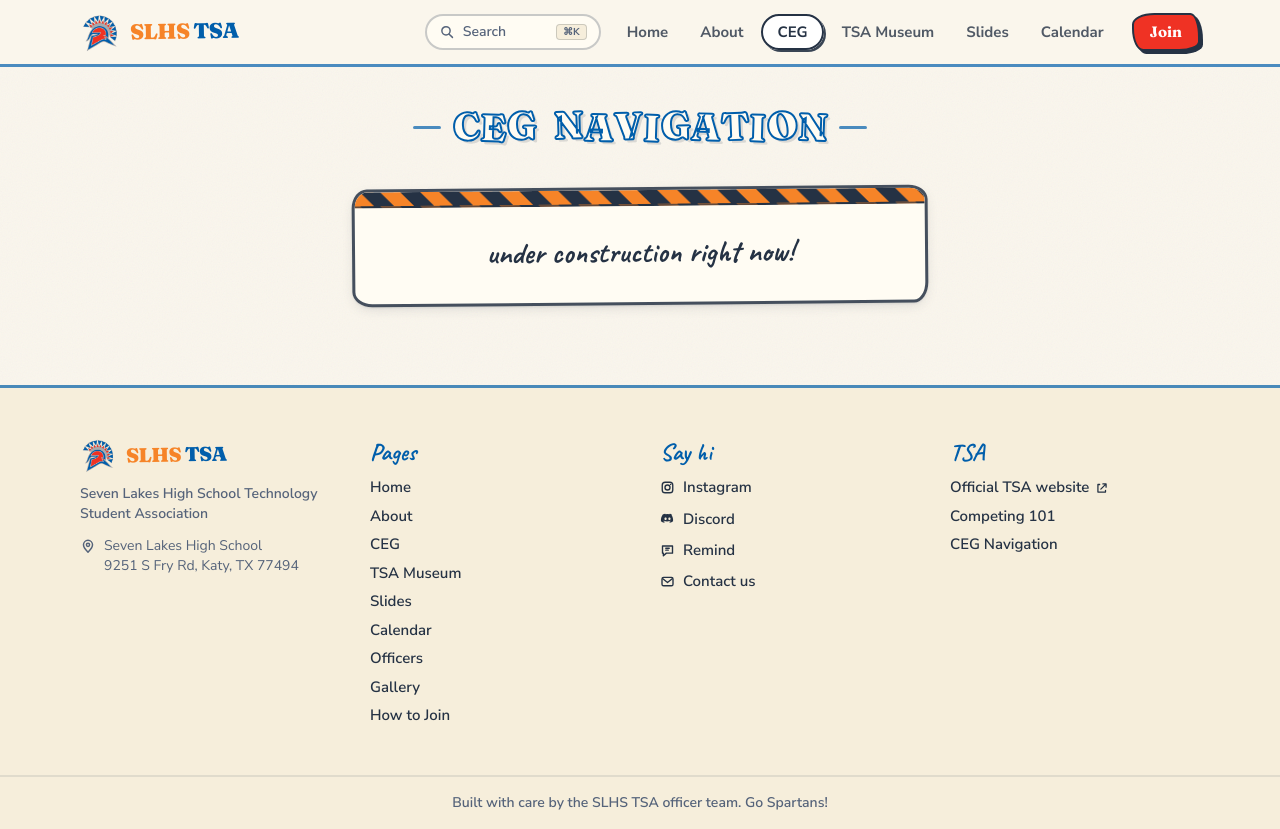
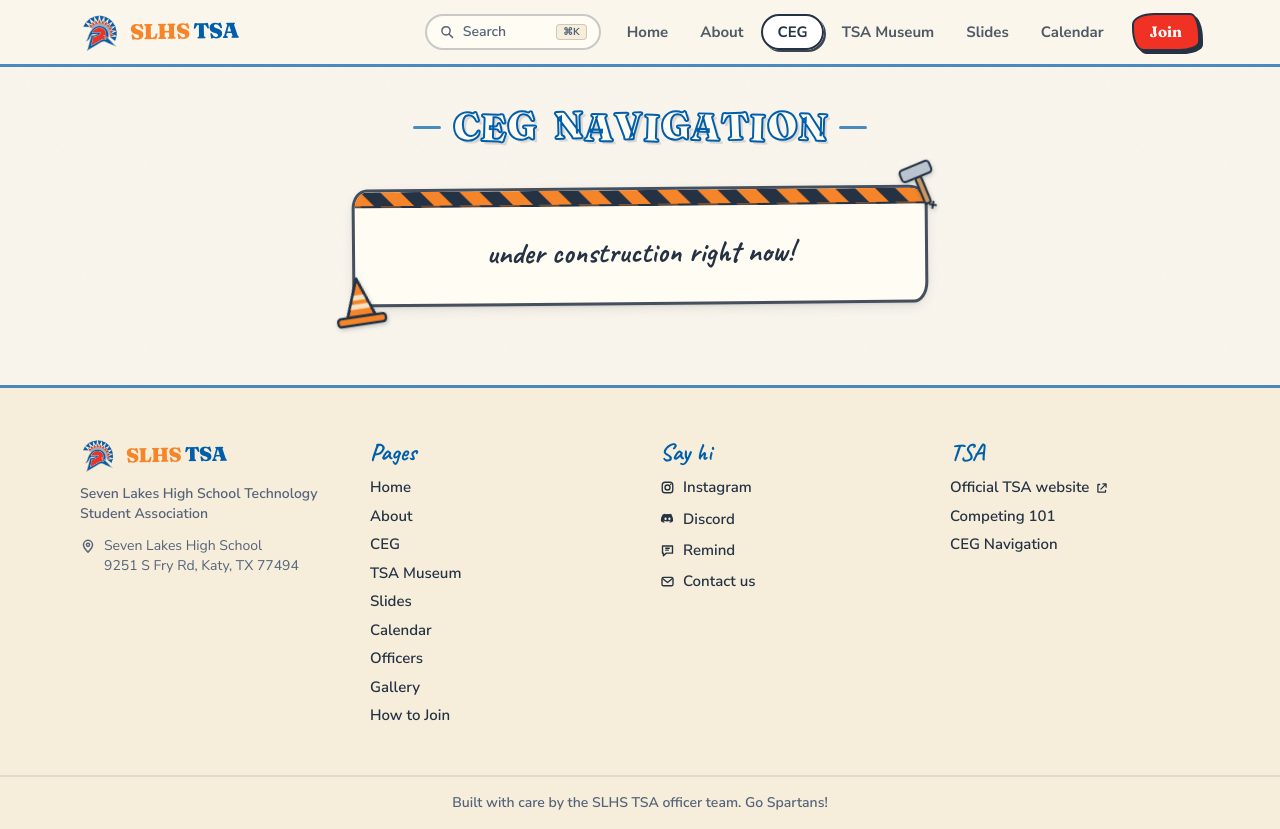
Before and after one commit to aryasalem09/slhs-tsa-website, a Next.js app: page /ceg in a window 1280 px wide. Built offline with nearby package versions, Linux system fonts and the light colour scheme.

Commit message:
add some doodles to fill the empty margins

```diff
--- a/src/app/layout.tsx
+++ b/src/app/layout.tsx
@@ -57,7 +57,19 @@ export default function RootLayout({
           Skip to content
         </a>
         <SiteHeader />
-        <main id="main">{children}</main>
+        <div className="relative">
+          {/* notebook doodles in the wide-screen margins — decoration only */}
+          <div
+            aria-hidden="true"
+            className="doodle-margin pointer-events-none absolute inset-y-0 left-3 hidden w-[170px] opacity-[0.18] min-[1500px]:block"
+          />
+          <div
+            aria-hidden="true"
+            className="doodle-margin pointer-events-none absolute inset-y-0 right-3 hidden w-[170px] opacity-[0.18] min-[1500px]:block"
+            style={{ backgroundPosition: "0 520px" }}
+          />
+          <main id="main">{children}</main>
+        </div>
         <SiteFooter />
       </body>
     </html>
--- a/src/components/UnderConstruction.tsx
+++ b/src/components/UnderConstruction.tsx
@@ -20,6 +20,29 @@ export default function UnderConstruction({ title }: { title: string }) {
         <p className="mt-7 px-6 font-hand text-3xl font-bold text-ink">
           under construction right now!
         </p>
+
+        {/* little construction crew doodles */}
+        <svg
+          aria-hidden="true"
+          viewBox="0 0 64 60"
+          className="absolute -bottom-7 -left-7 w-16 rotate-[-8deg] drop-shadow-[1px_2px_2px_rgb(37_50_68_/_0.25)]"
+        >
+          <path d="M32 6 L46 44 H18 z" fill="#f68428" stroke="#253244" strokeWidth="2.4" strokeLinejoin="round" />
+          <path d="M25 25 h14 M22 34 h20" stroke="#f2e3c4" strokeWidth="5" />
+          <path d="M32 6 L46 44 H18 z" fill="none" stroke="#253244" strokeWidth="2.4" strokeLinejoin="round" />
+          <rect x="8" y="44" width="48" height="8" rx="3" fill="#f68428" stroke="#253244" strokeWidth="2.4" />
+        </svg>
+        <svg
+          aria-hidden="true"
+          viewBox="0 0 64 64"
+          className="absolute -right-6 -top-8 w-14 rotate-[10deg] drop-shadow-[1px_2px_2px_rgb(37_50_68_/_0.25)]"
+        >
+          <g transform="rotate(-32 32 32)">
+            <rect x="28.5" y="24" width="7" height="32" rx="3" fill="#c99860" stroke="#253244" strokeWidth="2.4" />
+            <rect x="14" y="10" width="36" height="14" rx="4" fill="#b9c4cf" stroke="#253244" strokeWidth="2.4" />
+          </g>
+          <path d="M50 50 l0 7 M46.5 53.5 l7 0" stroke="#253244" strokeWidth="2.4" strokeLinecap="round" />
+        </svg>
       </div>
     </div>
   );
```
Also changed, not shown: src/app/globals.css (+7 -0 lines).
